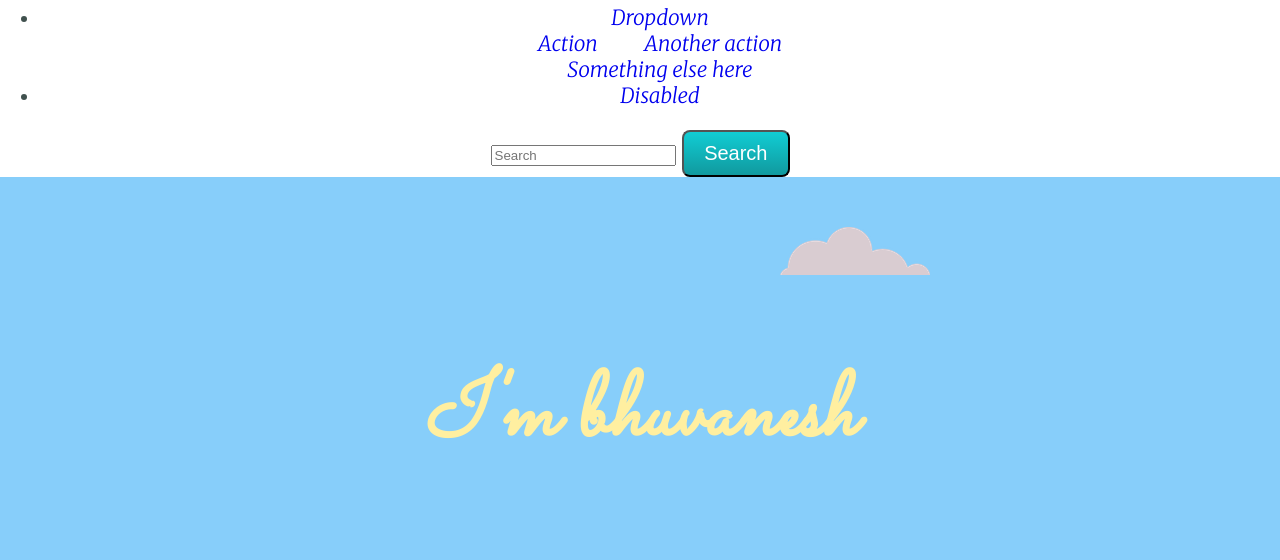
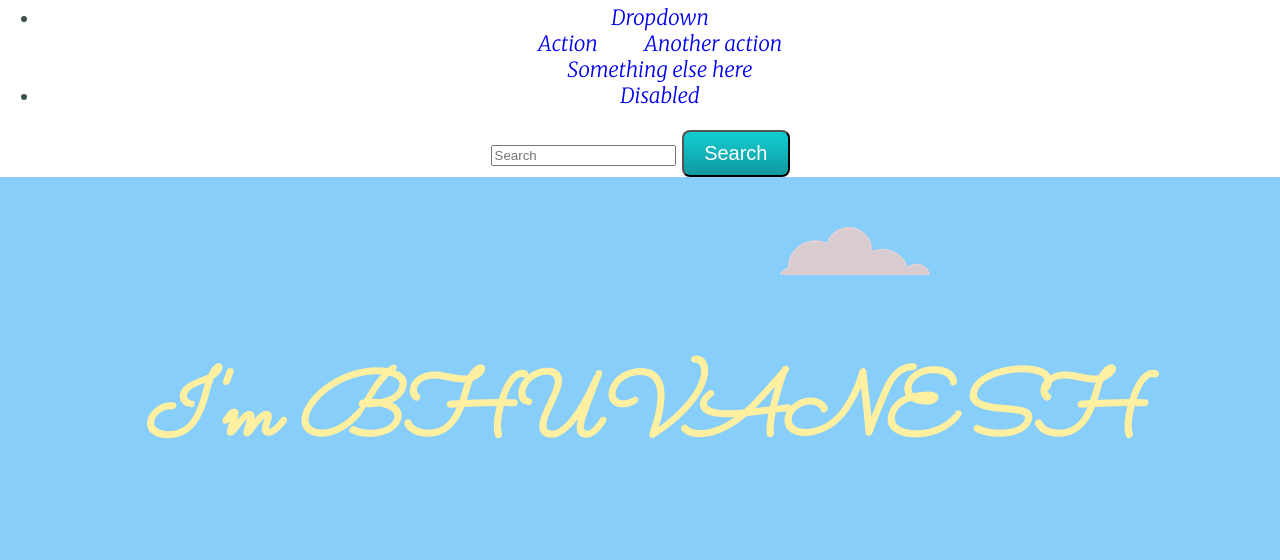
Before and after one commit to bhuvaneshtamilan/bhuvanesh-cv, a plain HTML site: page index.html in a window 1280 px wide. Shown: the part 94-654 px from the top of the page. Drawn offline with nearby package versions, Linux system fonts and the light colour scheme.

Commit message:
Update index.html

```diff
--- a/index.html
+++ b/index.html
@@ -55,7 +55,7 @@
 
   <div class="top-container">
     <img class="top-cloud" src="img/cloud.png" alt="cloud-img">
-    <h1><em>I'm bhuvanesh</em></h1>
+    <h1><em>I'm BHUVANESH</em></h1>
     <p class="programmer">a <span class="pro">pro</span>grammer</p>
     <img class="bottom-cloud" src="img/cloud.png" alt="cloud-img">
     <img src="img/mountain.png" alt="mountain-img">
```
